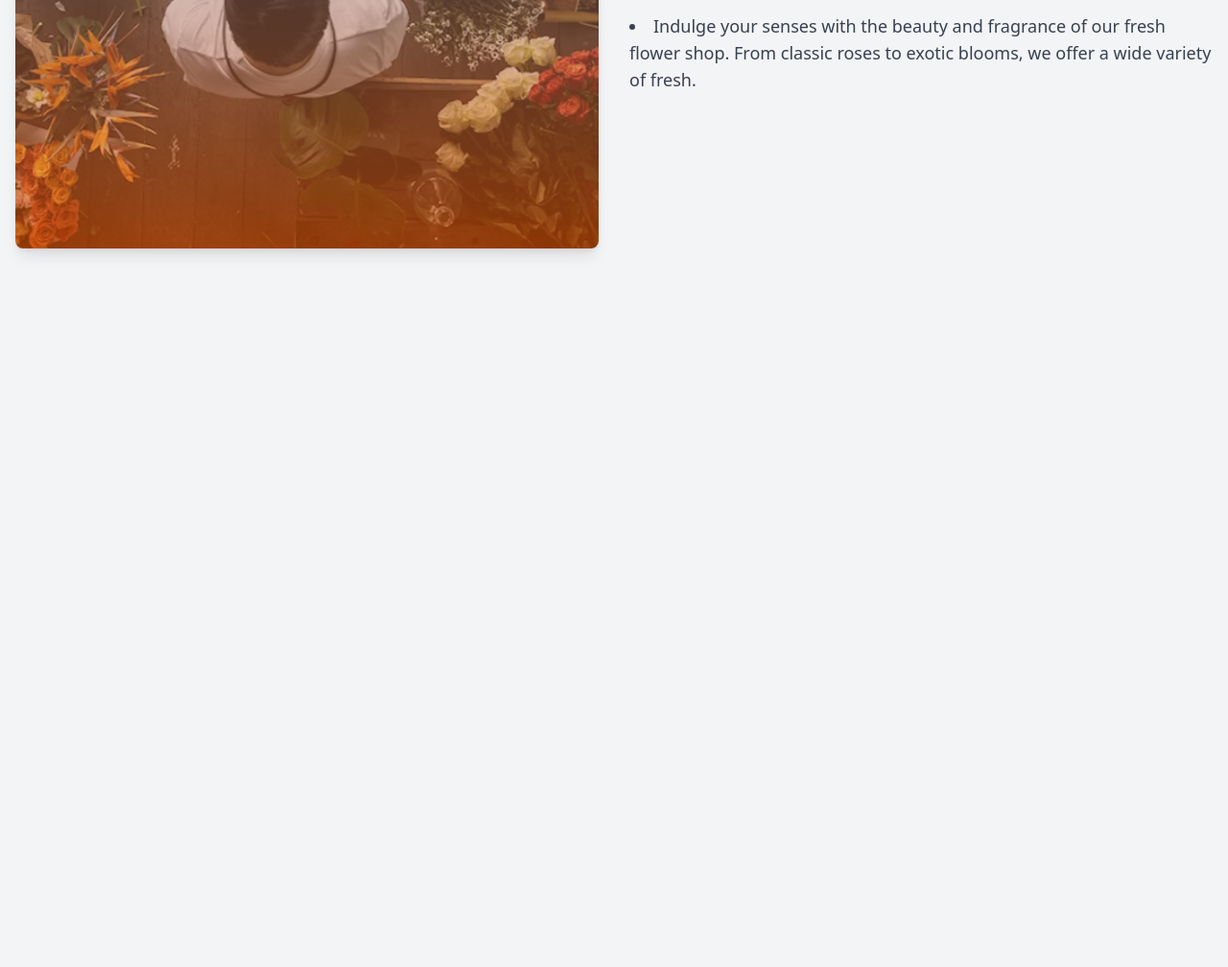
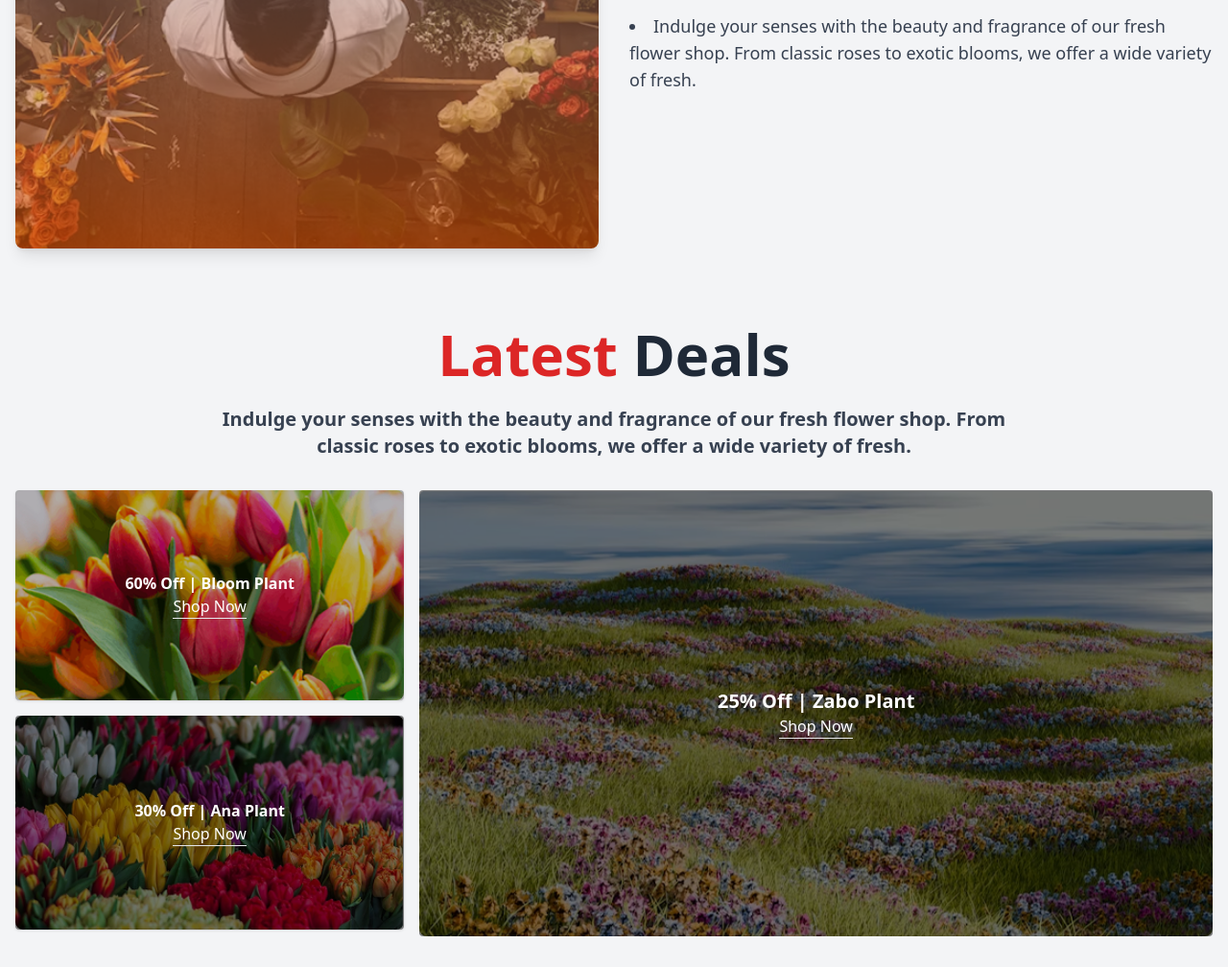
Before and after one commit to tapon-ray125/assignment-second-late, a plain HTML site: page index.html in a window 1280 px wide. Shown: the part 2330-3338 px from the top of the page at 96% size. Before the commit the page ends 2629 px from the top, so only its background shows below. Drawn offline with nearby package versions, Linux system fonts and the light colour scheme.

Commit message:
added joint section

```diff
--- a/index.html
+++ b/index.html
@@ -209,6 +209,52 @@
     </div>
   </section>
 
+  <section class="text-center mt-10">
+    <h1 class="text-6xl font-bold mb-6"><span class="text-red-600">Latest</span> Deals</h1>
+    <p class="text-xl font-semibold text-gray-700">Indulge your senses with the beauty and fragrance of our fresh flower
+      shop. From <br> classic roses to exotic
+      blooms, we
+      offer a wide variety of fresh.</p>
+  </section>
+  <section class="max-w-7xl mx-auto px-4 py-8 grid grid-cols-1 md:grid-cols-3 gap-4">
+    <!-- Left Column: 2 stacked small images -->
+    <div class="flex flex-col gap-4">
+      <!-- First Small Image -->
+      <div class="relative">
+        <img src="./assets/deal-ana.png" alt="Deal Ana" class="w-full h-full object-cover rounded-lg" />
+        <div
+          class="absolute inset-0 flex flex-col items-center justify-center text-center  bg-black bg-opacity-30 p-2 rounded shadow">
+          <p class="font-semibold text-white  ">60% Off | Bloom Plant</p>
+          <a href="hgh" class="border-b text-white  inline-block hover:text-pink-500">Shop Now</a>
+        </div>
+      </div>
+
+      <!-- Second Small Image -->
+      <div class="relative">
+        <img src="./assets/deal-bloom.png" alt="Deal Bloom" class="w-full h-full object-cover rounded-lg" />
+        <div
+          class="absolute inset-0 flex flex-col items-center justify-center text-center bg-black bg-opacity-50 p-2 rounded shadow">
+          <p class="font-semibold text-white ">30% Off | Ana Plant</p>
+          <a href="hgh" class="border-b text-white hover:text-pink-500 ">Shop Now </a>
+        </div>
+      </div>
+    </div>
+
+    <!-- Right Column: Large Image spans 2 columns -->
+    <div class="md:col-span-2 relative">
+      <img src="./assets/deal-zabo.png" alt="Deal Zabo" class="w-full h-full object-cover rounded-lg" />
+      <div
+        class="absolute inset-0 flex flex-col items-center justify-center text-center bg-black bg-opacity-50 text-white p-4 rounded">
+        <p class="text-xl font-bold text-white ">25% Off | Zabo Plant</p>
+
+          <a href="hgh" class="border-b text-white hover:text-pink-500 ">Shop Now </a>
+
+
+      </div>
+    </div>
+  </section>
+
+
 
 
 
```
